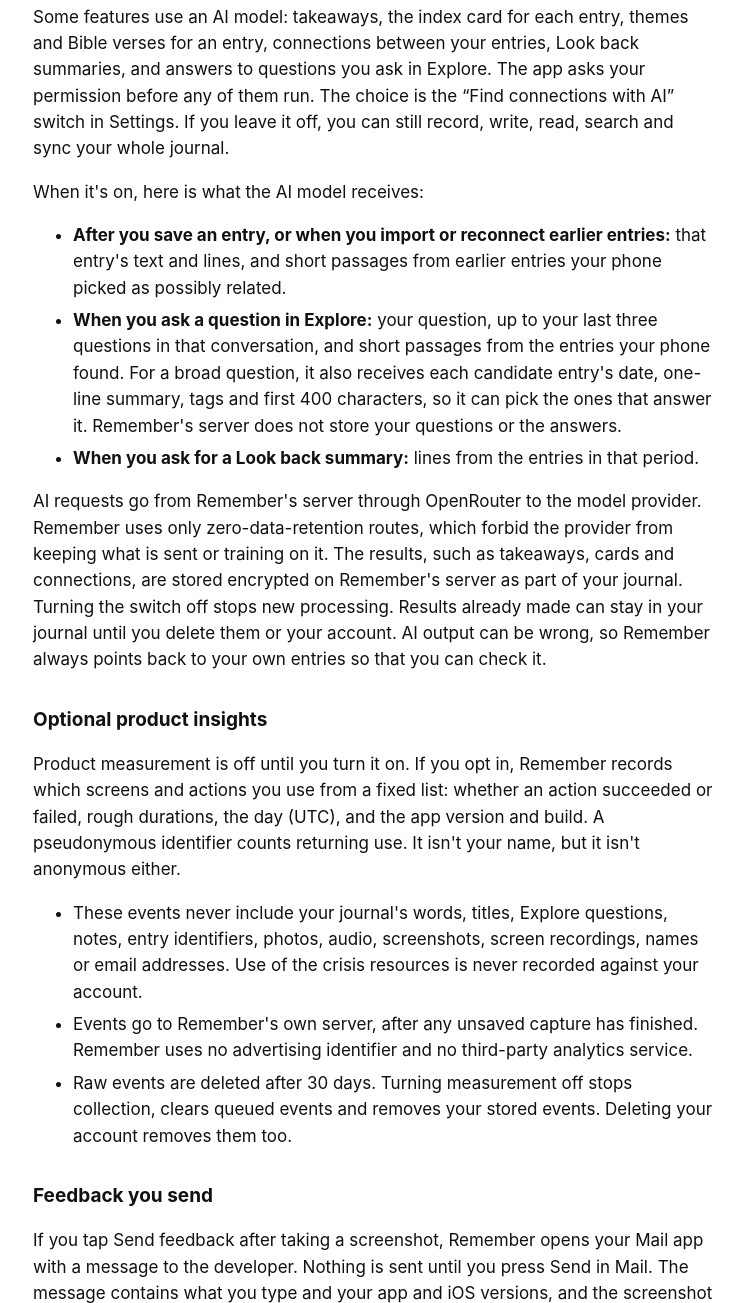
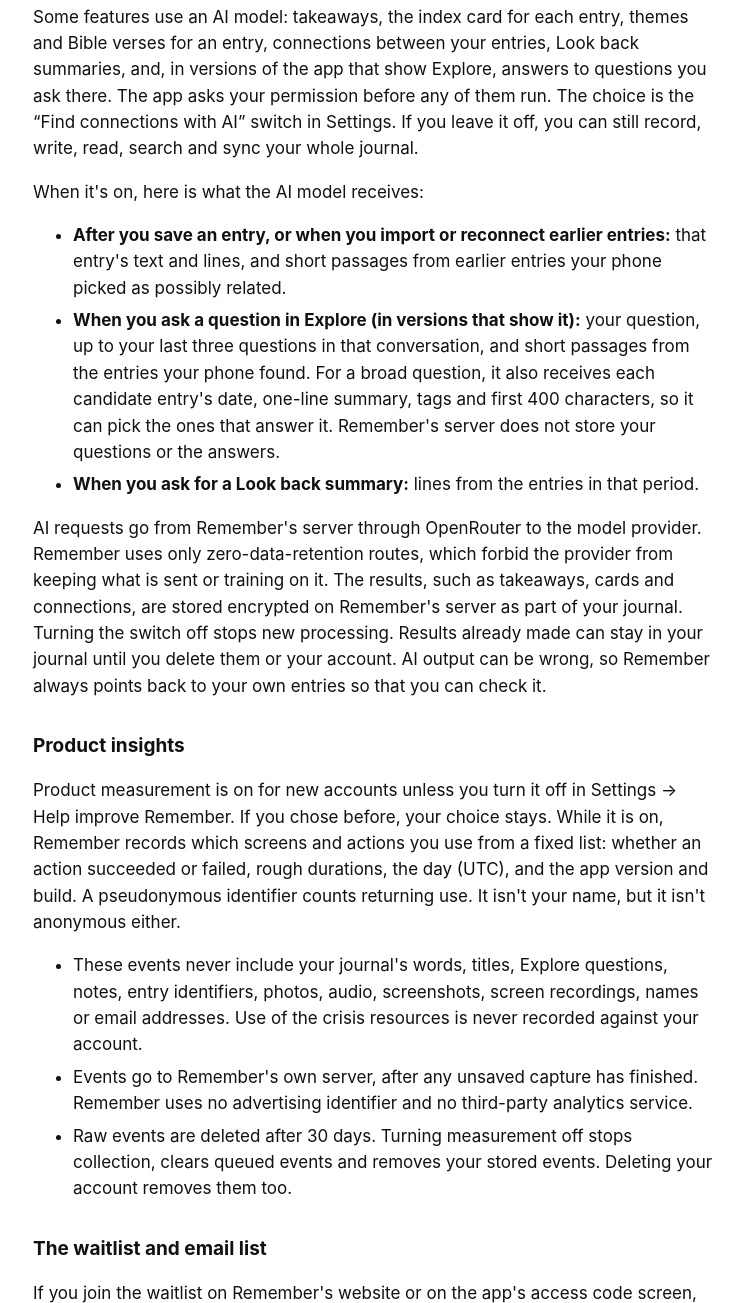
Before and after one commit to btd2026/remember-privacy, a plain HTML site: page index.html in a window 1280 px wide. Shown: the part 1497-2800 px from the top of the page, without its empty margins (267-1010 px from the left). Drawn offline with Linux system fonts and the light colour scheme.

Commit message:
Privacy policy, November 12, 2026: product insights on by default, waitlist and email list

```diff
--- a/index.html
+++ b/index.html
@@ -12,7 +12,7 @@
 </head>
 <body>
 <h1>Remember — Privacy policy</h1>
-<p class="muted">Effective November 2, 2026. Operated by Brian Di Bassinga.</p>
+<p class="muted">Effective November 12, 2026. Operated by Brian Di Bassinga.</p>
 
 <p>Remember is a private journal. You speak or type an entry, and Remember helps you look back over it and see how it connects to what you wrote before and to Scripture. What you write is yours. This page says exactly where it goes.</p>
 
@@ -36,22 +36,25 @@
 </ul>
 
 <h2>Sent to an AI model, only with your permission</h2>
-<p>Some features use an AI model: takeaways, the index card for each entry, themes and Bible verses for an entry, connections between your entries, Look back summaries, and answers to questions you ask in Explore. The app asks your permission before any of them run. The choice is the “Find connections with AI” switch in Settings. If you leave it off, you can still record, write, read, search and sync your whole journal.</p>
+<p>Some features use an AI model: takeaways, the index card for each entry, themes and Bible verses for an entry, connections between your entries, Look back summaries, and, in versions of the app that show Explore, answers to questions you ask there. The app asks your permission before any of them run. The choice is the “Find connections with AI” switch in Settings. If you leave it off, you can still record, write, read, search and sync your whole journal.</p>
 <p>When it's on, here is what the AI model receives:</p>
 <ul>
   <li><strong>After you save an entry, or when you import or reconnect earlier entries:</strong> that entry's text and lines, and short passages from earlier entries your phone picked as possibly related.</li>
-  <li><strong>When you ask a question in Explore:</strong> your question, up to your last three questions in that conversation, and short passages from the entries your phone found. For a broad question, it also receives each candidate entry's date, one-line summary, tags and first 400 characters, so it can pick the ones that answer it. Remember's server does not store your questions or the answers.</li>
+  <li><strong>When you ask a question in Explore (in versions that show it):</strong> your question, up to your last three questions in that conversation, and short passages from the entries your phone found. For a broad question, it also receives each candidate entry's date, one-line summary, tags and first 400 characters, so it can pick the ones that answer it. Remember's server does not store your questions or the answers.</li>
   <li><strong>When you ask for a Look back summary:</strong> lines from the entries in that period.</li>
 </ul>
 <p>AI requests go from Remember's server through OpenRouter to the model provider. Remember uses only zero-data-retention routes, which forbid the provider from keeping what is sent or training on it. The results, such as takeaways, cards and connections, are stored encrypted on Remember's server as part of your journal. Turning the switch off stops new processing. Results already made can stay in your journal until you delete them or your account. AI output can be wrong, so Remember always points back to your own entries so that you can check it.</p>
 
-<h2>Optional product insights</h2>
-<p>Product measurement is off until you turn it on. If you opt in, Remember records which screens and actions you use from a fixed list: whether an action succeeded or failed, rough durations, the day (UTC), and the app version and build. A pseudonymous identifier counts returning use. It isn't your name, but it isn't anonymous either.</p>
+<h2>Product insights</h2>
+<p>Product measurement is on for new accounts unless you turn it off in Settings → Help improve Remember. If you chose before, your choice stays. While it is on, Remember records which screens and actions you use from a fixed list: whether an action succeeded or failed, rough durations, the day (UTC), and the app version and build. A pseudonymous identifier counts returning use. It isn't your name, but it isn't anonymous either.</p>
 <ul>
   <li>These events never include your journal's words, titles, Explore questions, notes, entry identifiers, photos, audio, screenshots, screen recordings, names or email addresses. Use of the crisis resources is never recorded against your account.</li>
   <li>Events go to Remember's own server, after any unsaved capture has finished. Remember uses no advertising identifier and no third-party analytics service.</li>
   <li>Raw events are deleted after 30 days. Turning measurement off stops collection, clears queued events and removes your stored events. Deleting your account removes them too.</li>
 </ul>
+
+<h2>The waitlist and email list</h2>
+<p>If you join the waitlist on Remember's website or on the app's access code screen, Remember keeps your email address, encrypted, on its server. Remember sends you one email with a link to confirm the address. Confirming adds you to Remember's email list for news and access codes. It does not create an account or give access to the app. An unconfirmed address is kept until you're sent an access code or you ask to be removed. A confirmed address is kept until you unsubscribe. Every email has an unsubscribe link, and unsubscribing deletes your address. Emails are sent through Postmark, which receives your address and the message only, with open and link tracking turned off. Your address is never sold or shared, and it is never linked to your journal.</p>
 
 <h2>Feedback you send</h2>
 <p>If you tap Send feedback after taking a screenshot, Remember opens your Mail app with a message to the developer. Nothing is sent until you press Send in Mail. The message contains what you type and your app and iOS versions, and the screenshot only if you choose to attach it.</p>
```
